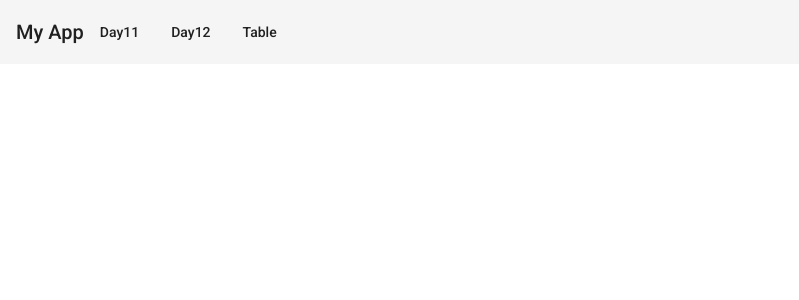
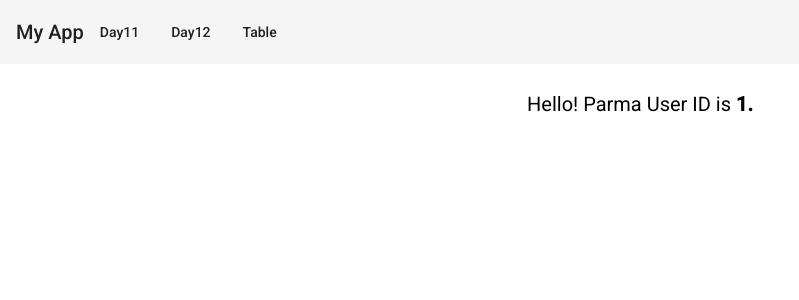
Before and after one commit to mtm-hninwaiwaiaung/angular-app, an Angular app: page /day22/1 in a window 1280 px wide. Before the commit this address led to /. Shown: the top 300 px of the page, without its empty margins (0-799 px from the left). Built offline with nearby package versions, Linux system fonts and the light colour scheme.

Commit message:
#day22 (commit for adding day22 assignment).

```diff
--- a/src/app/app-routing.module.ts
+++ b/src/app/app-routing.module.ts
@@ -14,12 +14,14 @@
 import { GuardExampleComponent } from './pages/guard-example/guard-example.component';
 import { GuardChildExampleComponent } from './pages/guard-child-example/guard-child-example.component';
 import { GuardDeactivateComponent } from './pages/guard-deactivate/guard-deactivate.component';
+import { AssignmentDay22Component } from './pages/assignment-day22/assignment-day22.component';
 
 // guards
 import { AuthGuard } from './guards/auth.guard';
 import { AuthChildGuard } from './guards/auth-child.guard';
 import { AuthDeactivateGuard } from './guards/auth-deactivate.guard';
 import { AuthCanLoadGuard } from './guards/auth-can-load.guard';
+import { UserGuard } from './guards/user.guard';
 
 const routes: Routes = [
   { path: 'template', component: TemplateFormExampleComponent },
@@ -45,6 +47,9 @@
     path: 'guard-lazy',
     loadChildren: () => import('./pages/guard-lazy/guard-lazy.module').then(m => m.GuardLazyModule),
     canLoad: [AuthCanLoadGuard]
+  },
+  {
+    path: 'day22/:id', component: AssignmentDay22Component, canActivate: [UserGuard]
   }
 ];
 
--- a/src/app/app.module.ts
+++ b/src/app/app.module.ts
@@ -20,6 +20,7 @@
 import { Day20RouteComponent } from './pages/day20-route/day20-route.component';
 import { GuardExampleComponent } from './pages/guard-example/guard-example.component';
 import { GuardChildExampleComponent } from './pages/guard-child-example/guard-child-example.component';
+import { AssignmentDay22Component } from './pages/assignment-day22/assignment-day22.component';
 
 // components
 import { InfoDialogComponent } from './components/info-dialog/info-dialog.component';
@@ -38,7 +39,8 @@
     MaterialTableExampleComponent,
     Day20RouteComponent,
     GuardExampleComponent,
-    GuardChildExampleComponent
+    GuardChildExampleComponent,
+    AssignmentDay22Component
   ],
   imports: [
     BrowserModule,
--- /dev/null
+++ b/src/app/guards/user.guard.ts
@@ -0,0 +1,19 @@
+import { Injectable } from '@angular/core';
+import { ActivatedRouteSnapshot, CanActivate, RouterStateSnapshot, UrlTree } from '@angular/router';
+import { Observable } from 'rxjs';
+
+@Injectable({
+  providedIn: 'root'
+})
+export class UserGuard implements CanActivate {
+  canActivate(
+    route: ActivatedRouteSnapshot,
+    state: RouterStateSnapshot): Observable<boolean | UrlTree> | Promise<boolean | UrlTree> | boolean | UrlTree {
+    const paramId = parseInt(route.params['id']);
+    if (!paramId || !Number.isInteger(paramId) || paramId > 100) {
+      return false;
+    }
+    return true;
+  }
+
+}
--- /dev/null
+++ b/src/app/pages/assignment-day22/assignment-day22.component.html
@@ -0,0 +1,5 @@
+<div class="page-container">
+  <p class="page-content">
+    Hello! Parma User ID is <b>{{paramId}}.</b>
+  </p>
+</div>
--- /dev/null
+++ b/src/app/pages/assignment-day22/assignment-day22.component.scss
@@ -0,0 +1,9 @@
+.page-container {
+  text-align: center;
+
+  .page-content {
+    display: inline-block;
+    margin: 30px auto;
+    font-size: 20px;
+  }
+}
--- /dev/null
+++ b/src/app/pages/assignment-day22/assignment-day22.component.ts
@@ -0,0 +1,25 @@
+import { Component, OnInit } from '@angular/core';
+import { ActivatedRoute } from '@angular/router';
+
+@Component({
+  selector: 'app-assignment-day22',
+  templateUrl: './assignment-day22.component.html',
+  styleUrls: ['./assignment-day22.component.scss']
+})
+export class AssignmentDay22Component implements OnInit {
+  paramId: String = '';
+  constructor(private route: ActivatedRoute) { }
+
+  ngOnInit(): void {
+    this.paramId = this.getCurrentUserId();
+  }
+
+  getCurrentUserId(): String {
+    let retStr = '';
+    this.route.params.subscribe(params => {
+      retStr = params['id'];
+    });
+    return retStr;
+  }
+
+}
```
Also changed, not shown: 2 other files (tests, documents, lock files or other folders).
